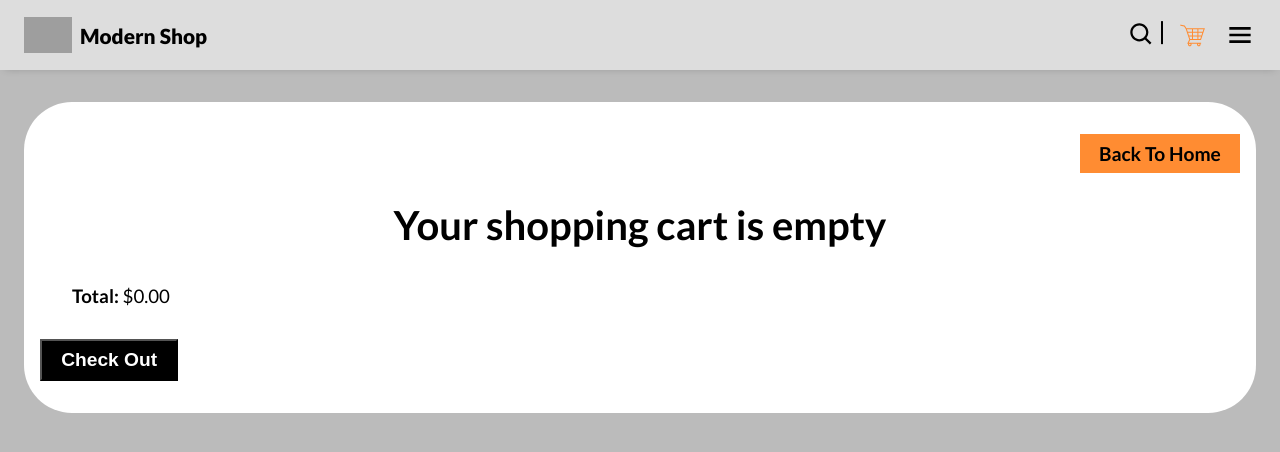
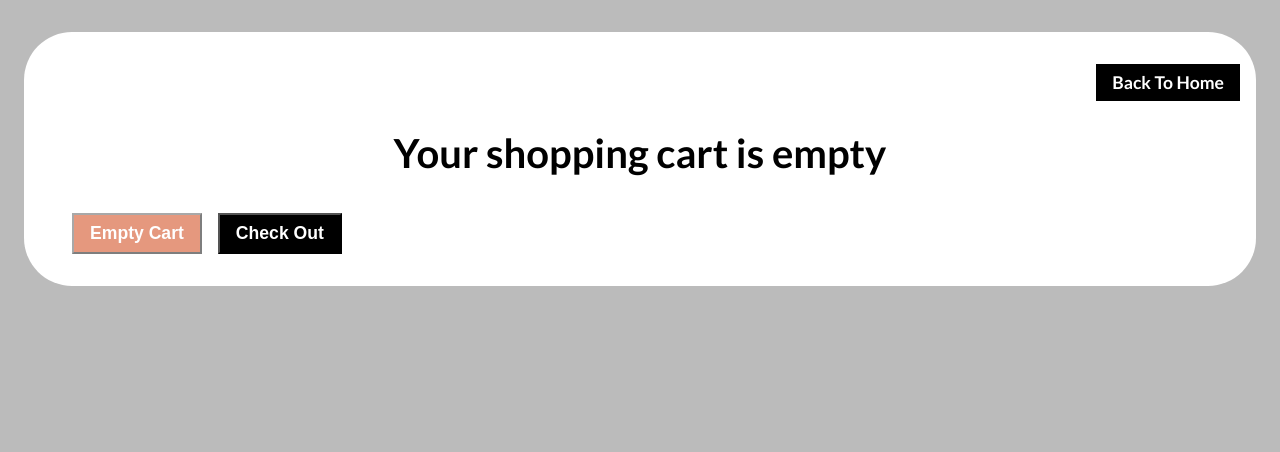
Before and after one commit to Asim-basheer/modern-shop, a React (Vite) app: page /cart in a window 1280 px wide. Shown: the top 452 px of the page. Built offline with nearby package versions, Linux system fonts and the light colour scheme; grey boxes are pictures that could not be loaded.

Commit message:
add more stuff

```diff
--- a/src/App.jsx
+++ b/src/App.jsx
@@ -17,6 +17,7 @@ const App = () => {
       ? JSON.parse(localStorage.getItem('cart'))
       : []
   );
+  const [dataAfterSearch, setDataAfterSearch] = useState([]);
   const [loading, setLoading] = useState(false);
   const menData = data.filter((d) => d.category === 'men');
   const womenData = data.filter((d) => d.category === 'women');
@@ -75,6 +76,16 @@ const App = () => {
           return value;
         });
       }
+    } else if (type === 'empty') {
+      const confirm =
+        cartItems.length > 0
+          ? window.confirm('are you sure want to clear your shopping cart?')
+          : false;
+      if (confirm) {
+        setCartItems(product);
+        localStorage.removeItem('cart');
+        toast.success('your shopping cart is empty');
+      }
     } else {
       setCartItems((prevState) => {
         const filteredData = prevState.filter((x) => x.id !== product.id);
@@ -89,12 +100,20 @@ const App = () => {
     }
   };
 
+  const searchHandler = (name) => {
+    const filter = data
+      .slice(0, 200)
+      .filter((p) => p.name.toLowerCase().startsWith(name.toLowerCase()));
+    setDataAfterSearch(filter);
+  };
+
   return (
     <BrowserRouter basename='/'>
       <Navbar
         menuToggle={menuToggle}
         setMenuToggle={setMenuToggle}
         inCart={cartItems.length}
+        searchHandler={searchHandler}
       />
       {loading && <Loading />}
       <main>
@@ -110,7 +129,11 @@ const App = () => {
                 element={
                   <OtherScreens
                     heading={'home all categories'}
-                    data={data.slice(0, 50)}
+                    data={
+                      dataAfterSearch.length > 0
+                        ? dataAfterSearch
+                        : data.slice(0, 200)
+                    }
                     addToCart={addToCart}
                     loading={loading}
                     cartItems={cartItems}
@@ -122,7 +145,7 @@ const App = () => {
                 element={
                   <OtherScreens
                     heading={'men category'}
-                    data={menData.slice(0, 50)}
+                    data={menData.slice(0, 200)}
                     addToCart={addToCart}
                     loading={loading}
                     cartItems={cartItems}
@@ -134,7 +157,7 @@ const App = () => {
                 element={
                   <OtherScreens
                     heading={'women category'}
-                    data={womenData.slice(0, 50)}
+                    data={womenData.slice(0, 200)}
                     addToCart={addToCart}
                     loading={loading}
                     cartItems={cartItems}
@@ -146,7 +169,7 @@ const App = () => {
                 element={
                   <OtherScreens
                     heading={'kids category'}
-                    data={kidsData.slice(0, 50)}
+                    data={kidsData.slice(0, 200)}
                     addToCart={addToCart}
                     loading={loading}
                     cartItems={cartItems}
@@ -158,7 +181,7 @@ const App = () => {
                 element={
                   <OtherScreens
                     heading={'bags category'}
-                    data={bagsData.slice(0, 50)}
+                    data={bagsData.slice(0, 200)}
                     addToCart={addToCart}
                     loading={loading}
                     cartItems={cartItems}
@@ -170,7 +193,7 @@ const App = () => {
                 element={
                   <OtherScreens
                     heading={'shoes category'}
-                    data={shoesData.slice(0, 50)}
+                    data={shoesData.slice(0, 200)}
                     addToCart={addToCart}
                     loading={loading}
                     cartItems={cartItems}
--- a/src/components/Navbar.jsx
+++ b/src/components/Navbar.jsx
@@ -2,11 +2,21 @@ import Container from './Container';
 
 import { BiSearch, BiMenu } from 'react-icons/bi';
 import { GiShoppingCart } from 'react-icons/gi';
-import { NavLink } from 'react-router-dom';
+import { NavLink, useLocation, useNavigate } from 'react-router-dom';
+import Search from './Search';
+import { useState } from 'react';
 
-const Navbar = ({ menuToggle, setMenuToggle, inCart }) => {
+const Navbar = ({ menuToggle, setMenuToggle, inCart, searchHandler }) => {
+  const { pathname } = useLocation();
+  const [searchToggle, setSearchToggle] = useState(false);
+  const navigate = useNavigate();
+
+  const backToHome = () => {
+    setMenuToggle(false);
+    navigate('/');
+  };
   return (
-    <nav className={`navbar bg-grey-700`}>
+    <nav className={`navbar bg-grey-700 ${pathname === '/cart' && 'hidden'}`}>
       <Container classes='navbar__container'>
         <NavLink to={'/'} className='navbar__logo'>
           <img
@@ -16,8 +26,14 @@ const Navbar = ({ menuToggle, setMenuToggle, inCart }) => {
           <p className='text-cap fw-bold'>modern shop</p>
         </NavLink>
         <div className='navbar__navigation'>
-          <button className='navbar__navigation-item search'>
-            <BiSearch />
+          <button
+            className={`navbar__navigation-item search ${
+              searchToggle && 'active'
+            }`}
+            onClick={backToHome}
+          >
+            <Search searchHandler={searchHandler} />
+            <BiSearch onClick={() => setSearchToggle(!searchToggle)} />
           </button>
           <NavLink
             to={'/cart'}
--- /dev/null
+++ b/src/components/Search.jsx
@@ -0,0 +1,15 @@
+const Search = ({ searchHandler }) => {
+  return (
+    <div className='search-form'>
+      <input
+        type='text'
+        className='search-form__input'
+        autoFocus
+        onChange={(e) => searchHandler(e.target.value)}
+        placeholder='Search by name'
+      />
+    </div>
+  );
+};
+
+export default Search;
--- a/src/components/ShoppingCart.jsx
+++ b/src/components/ShoppingCart.jsx
@@ -33,11 +33,21 @@ const ShoppingCart = ({ cartHandler, cartItems }) => {
         })}
       </div>
 
-      <h3 className='text-cap'>
-        <span>total:</span>
-        <span className='fw-regular'> ${total}</span>
-      </h3>
-      <button className='btn'>check out</button>
+      {cartItems.length > 0 && (
+        <h3 className='text-cap'>
+          <span>total:</span>
+          <span className='fw-regular'> ${total}</span>
+        </h3>
+      )}
+      <div className='shopping-cart__btn-container'>
+        <button
+          className={`btn warning ${cartItems.length === 0 && 'disabled'}`}
+          onClick={() => cartHandler([], 'empty')}
+        >
+          empty cart
+        </button>
+        <button className='btn'>check out</button>
+      </div>
     </aside>
   );
 };
--- a/src/sass/components/_card.scss
+++ b/src/sass/components/_card.scss
@@ -137,6 +137,10 @@
       margin: auto;
     }
   }
+
+  &__content {
+    width: 100%;
+  }
   &__name {
     margin-bottom: 1rem;
   }
@@ -163,6 +167,9 @@
     cursor: pointer;
     transition: all 0.4s ease-in-out;
 
+    @include respond(xs) {
+      right: 0.5rem;
+    }
     &:hover {
       color: rgba(red, 0.7);
     }
--- a/src/sass/components/_navbar.scss
+++ b/src/sass/components/_navbar.scss
@@ -1,7 +1,7 @@
 .navbar {
   box-shadow: 0 0.25rem 0.5rem -5px rgba($dark-900, 0.2);
   &.hidden {
-    // display: none;
+    display: none;
   }
   &__container {
     display: flex;
@@ -18,6 +18,12 @@
 
     img {
       width: 3rem;
+    }
+
+    > p {
+      @include respond(xs) {
+        display: none;
+      }
     }
   }
 
@@ -65,6 +71,9 @@
     &.active {
       color: $clr-primary-hover;
     }
+    &.active::before {
+      background-color: $clr-primary-hover;
+    }
 
     &:hover::before {
       background-color: $clr-primary-hover;
--- /dev/null
+++ b/src/sass/components/_search.scss
@@ -0,0 +1,47 @@
+.search {
+  &.active > div {
+    width: 400px;
+    @include respond(xs) {
+      width: 250px;
+      right: -6rem;
+    }
+    opacity: 1;
+    visibility: visible;
+  }
+}
+
+.search-form {
+  width: 0px;
+  transition: all 0.4s ease-in-out;
+  position: absolute;
+  right: 2.5rem;
+  opacity: 0;
+  z-index: 1500;
+  visibility: hidden;
+
+  @include respond(md) {
+    right: 0rem;
+    bottom: -63px;
+  }
+
+  @include respond(xs) {
+  }
+  &__input {
+    display: block;
+    width: 100%;
+    padding: 0.5rem 1.2rem;
+    border: 1px solid rgba($dark-900, 0.5);
+    outline: 1px solid rgba($dark-900, 0.5);
+    transition: all 0.4s ease-in-out;
+    font-size: 1rem;
+    border-radius: 0.5rem;
+    &:hover {
+      border: 1px solid rgba($clr-primary-hover, 0.4);
+      outline: 1px solid rgba($clr-primary-hover, 0.4);
+    }
+    &:focus {
+      border: 1px solid rgba($clr-primary-hover, 0.8);
+      outline: 1px solid rgba($clr-primary-hover, 0.8);
+    }
+  }
+}
--- a/src/sass/components/_shopping-cart.scss
+++ b/src/sass/components/_shopping-cart.scss
@@ -5,8 +5,6 @@
     display: block;
     width: fit-content;
     margin-inline-start: auto;
-    background-color: $clr-primary-hover;
-    color: $dark-900;
     margin-bottom: 2rem;
   }
 
@@ -14,4 +12,16 @@
     margin-bottom: 2rem;
     margin-inline-start: 2rem;
   }
+
+  &__btn-container {
+    display: flex;
+    align-items: center;
+    padding: 0 2rem;
+    gap: 1rem;
+
+    @include respond(xs) {
+      padding: 0;
+      flex-direction: column;
+    }
+  }
 }
--- a/src/sass/helpers/_classes.scss
+++ b/src/sass/helpers/_classes.scss
@@ -62,18 +62,23 @@
 }
 
 .btn {
-  padding: 0.5rem 1.2rem;
+  padding: 0.5rem 1rem;
   font-weight: 700;
   background-color: $dark-900;
   color: $white-900;
   text-transform: capitalize;
-  font-size: 1.2rem;
+  font-size: 1.1rem;
   cursor: pointer;
   transition: all 0.4s ease-in-out;
   &.sm {
     font-size: 0.8rem;
     padding: 0.6rem 1rem;
   }
+
+  &.warning {
+    background-color: $clr-warning;
+  }
+
   &.disabled {
     opacity: 0.5;
 
--- a/src/sass/helpers/_vars.scss
+++ b/src/sass/helpers/_vars.scss
@@ -1,4 +1,5 @@
-$clr-primary-hover: #ff8c32;
+$clr-primary-hover: #f65a83;
+$clr-warning: #cc3300;
 $grey-900: #bbbbbb;
 $grey-700: #dddddd;
 $white-900: #ffffff;
--- a/src/sass/main.scss
+++ b/src/sass/main.scss
@@ -9,6 +9,7 @@
 @import './components/container';
 @import './components/page_container';
 @import './components/navbar';
+@import './components/search';
 @import './components/shopping-cart';
 @import './components/navigation-aside';
 @import './components/heading-container';
```
